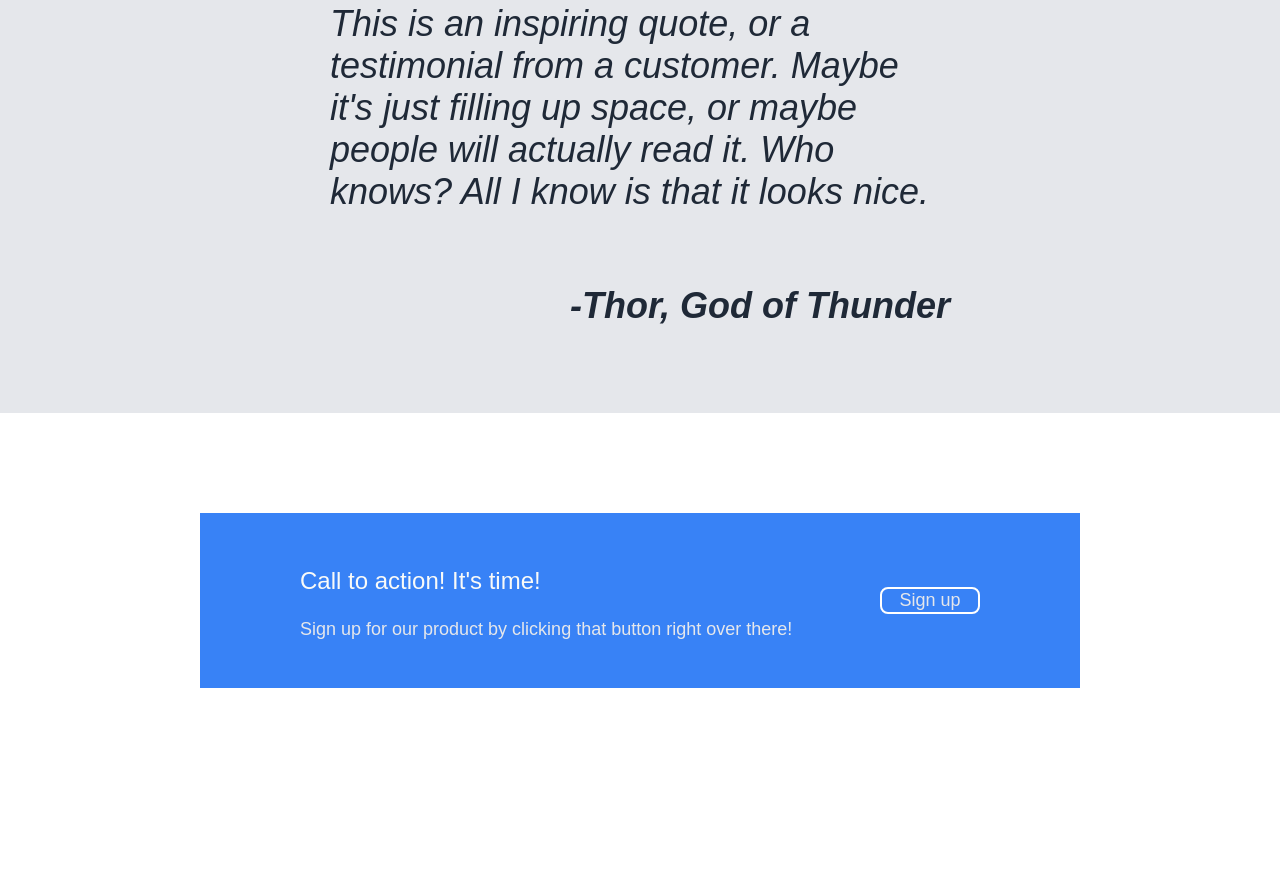
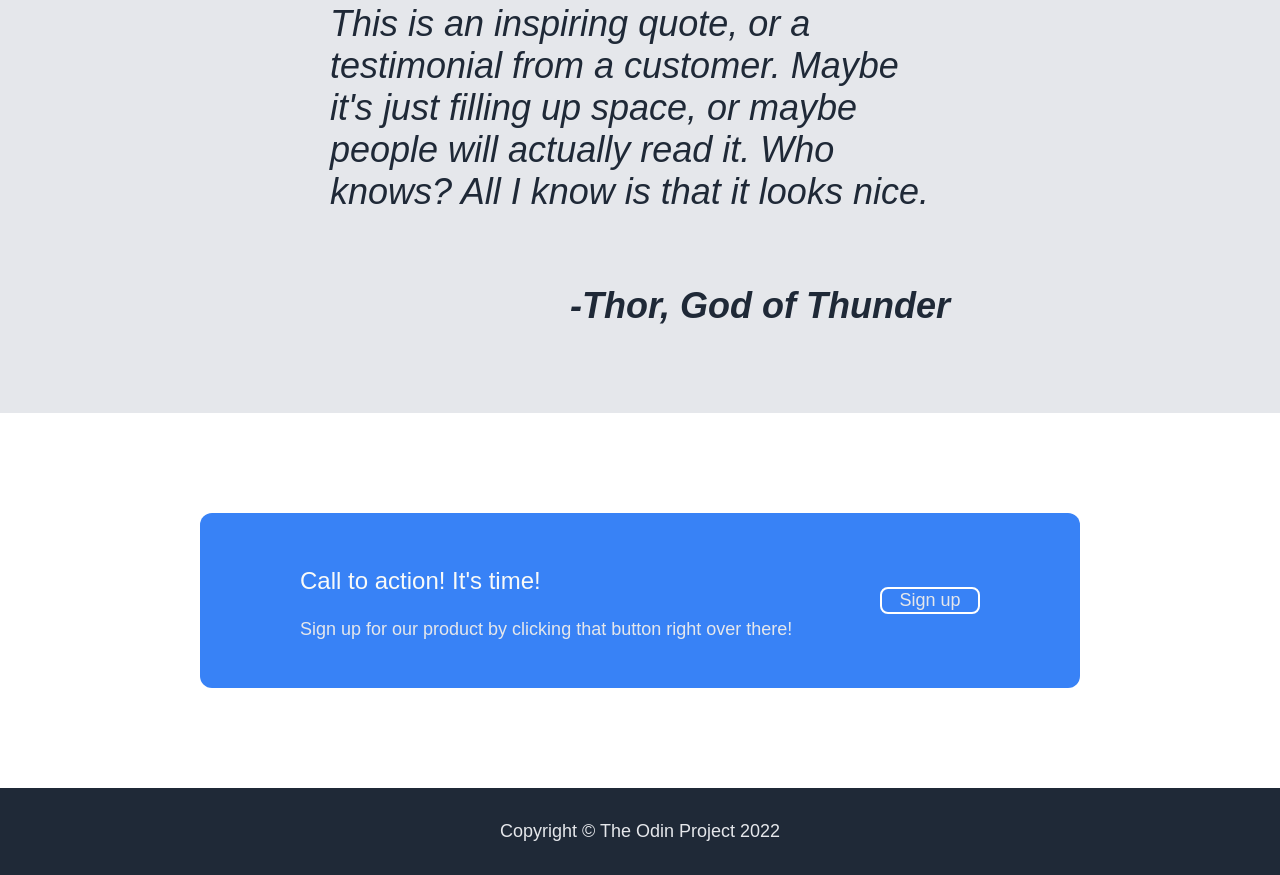
Before and after one commit to lksae/landing-page, a plain HTML site: page index.html in a window 1280 px wide. Shown: the part 1090-1965 px from the top of the page. Before the commit the page ends 1878 px from the top, so only its background shows below. Drawn offline with Linux system fonts and the light colour scheme.

Commit message:
Finish landing page project

```diff
--- a/index.html
+++ b/index.html
@@ -71,5 +71,8 @@
             <button type="button">Sign up</button>
         </div>
     </div>
+    <div class="footer">
+        <p>Copyright © The Odin Project 2022</p>
+    </div>
   </body>
 </html>
--- a/style.css
+++ b/style.css
@@ -32,7 +32,8 @@ ul {
 
 .headerText p,
 li,
-.text p
+.text p,
+.footer
  {
     font-size: 18px;
     color: #E5E7EB;
@@ -70,7 +71,7 @@ button {
     display: flex;
     justify-content: space-between;
     align-items: center;
-    gap: 10px;
+    gap: 20px;
 
 }
 
@@ -128,8 +129,15 @@ button {
     align-items:  center;
     padding: 30px 100px;
     justify-content: space-between;
+    border-radius: 12px;
 }
 
 .button button {
     border: 2px solid white;
 }
+
+.footer {
+    background-color: #1F2937;
+    text-align: center;
+    padding: 15px 0px
+}
```
